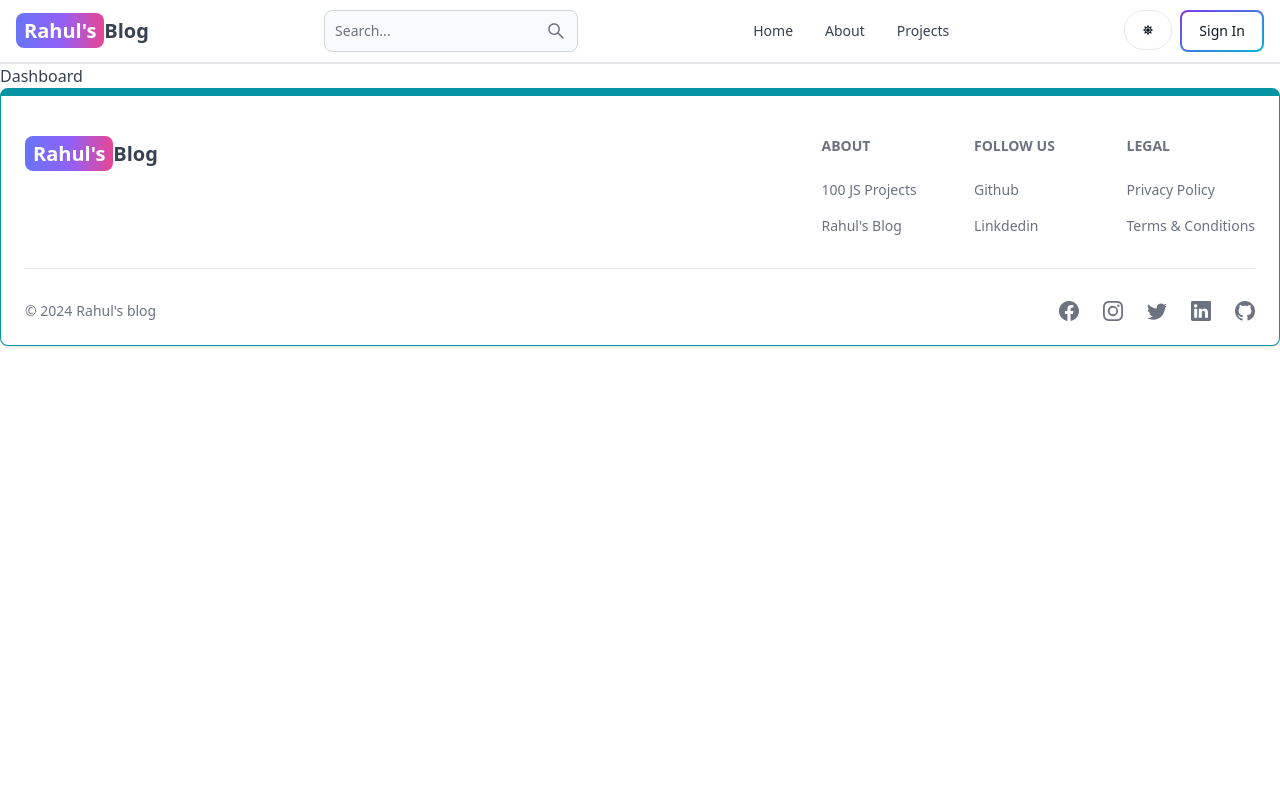
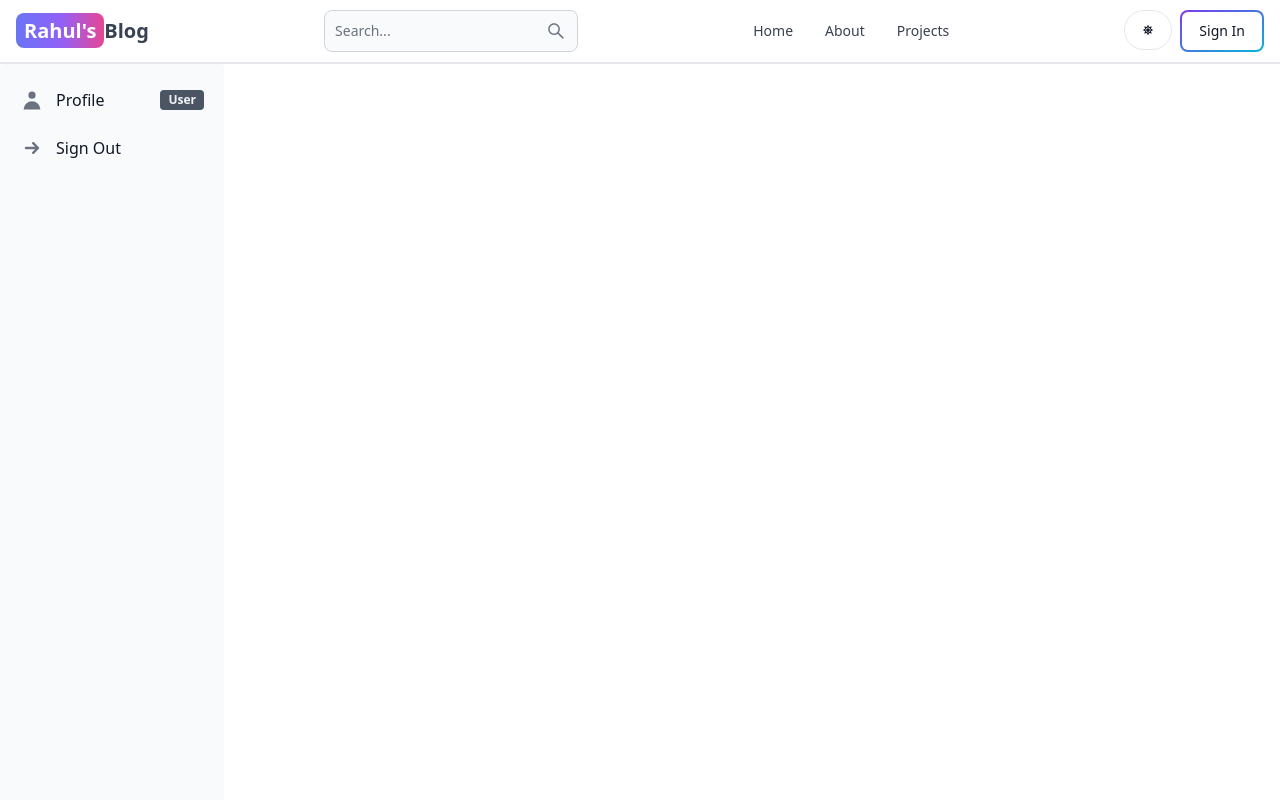
Before and after one commit to rahul221007/mern-blog, a React (Vite) app in the folder client/: page /dashboard in a window 1280 px wide. Shown: the top 800 px of the page. Built offline with nearby package versions, Linux system fonts and the light colour scheme; no server answers.

Commit message:
complete sidebar of dashboard

```diff
--- /dev/null
+++ b/client/src/components/DashProfile.jsx
@@ -0,0 +1,7 @@
+
+
+export default function DashProfile() {
+  return (
+    <div>DashProfile</div>
+  )
+}
--- /dev/null
+++ b/client/src/components/DashSidebar.jsx
@@ -0,0 +1,36 @@
+import {  Sidebar } from "flowbite-react"
+import {HiArrowSmRight, HiUser } from "react-icons/hi"
+import { useEffect,useState } from "react";
+import { useLocation } from "react-router-dom";
+import { Link } from "react-router-dom";
+
+export default function DashSidebar() {
+    const location=useLocation();
+  const [tab,setTab]=useState('')
+  useEffect(()=>{
+    const urlParams=new URLSearchParams(location.search)
+    const tabFromUrl=urlParams.get('tab')
+    if(tabFromUrl)
+      {
+        setTab(tabFromUrl)
+      }
+  },[location.search])
+  return (
+    <Sidebar className="w-full md:w-56">
+ <Sidebar.Items>
+<Sidebar.ItemGroup>
+    <Link to='/dashboard?tab=profile'>
+<Sidebar.Item active={tab==='profile'} icon={HiUser}
+   label={"User"} labelColor='dark'>
+    Profile
+</Sidebar.Item>
+</Link>
+<Sidebar.Item icon={HiArrowSmRight} className="cursor-pointer">
+   Sign Out
+</Sidebar.Item>
+</Sidebar.ItemGroup>
+ </Sidebar.Items>
+    </Sidebar>
+
+  )
+}
--- a/client/src/pages/Dashboard.jsx
+++ b/client/src/pages/Dashboard.jsx
@@ -1,7 +1,25 @@
-
+import { useLocation } from "react-router-dom"
+import { useEffect, useState } from "react"
+import DashSidebar from '../components/DashSidebar'
+import DashProfile from '../components/DashProfile'
 
 export default function Dashboard() {
+  const location=useLocation();
+  const [tab,setTab]=useState('')
+  useEffect(()=>{
+    const urlParams=new URLSearchParams(location.search)
+    const tabFromUrl=urlParams.get('tab')
+    if(tabFromUrl)
+      {
+        setTab(tabFromUrl)
+      }
+  },[location.search])
   return (
-    <div>Dashboard</div>
+    <div className="min-h-screen flex flex-col md:flex-row">
+      <div className="md:w-56">
+     <DashSidebar/>
+      </div>
+   {tab==='profile' && <DashProfile/>}
+    </div>
   )
 }
```
